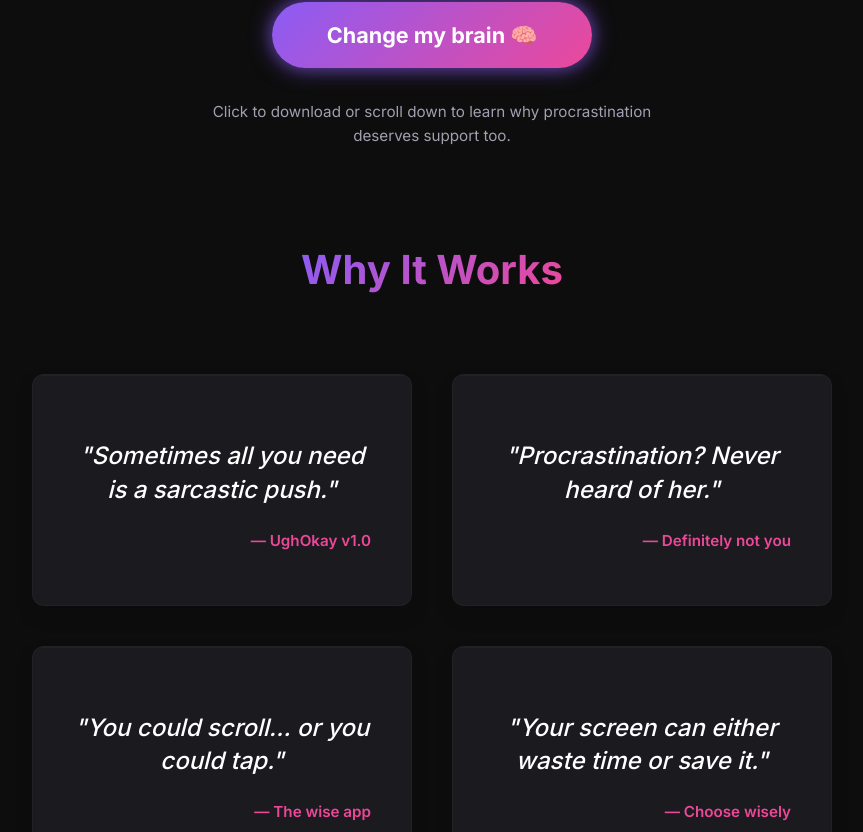
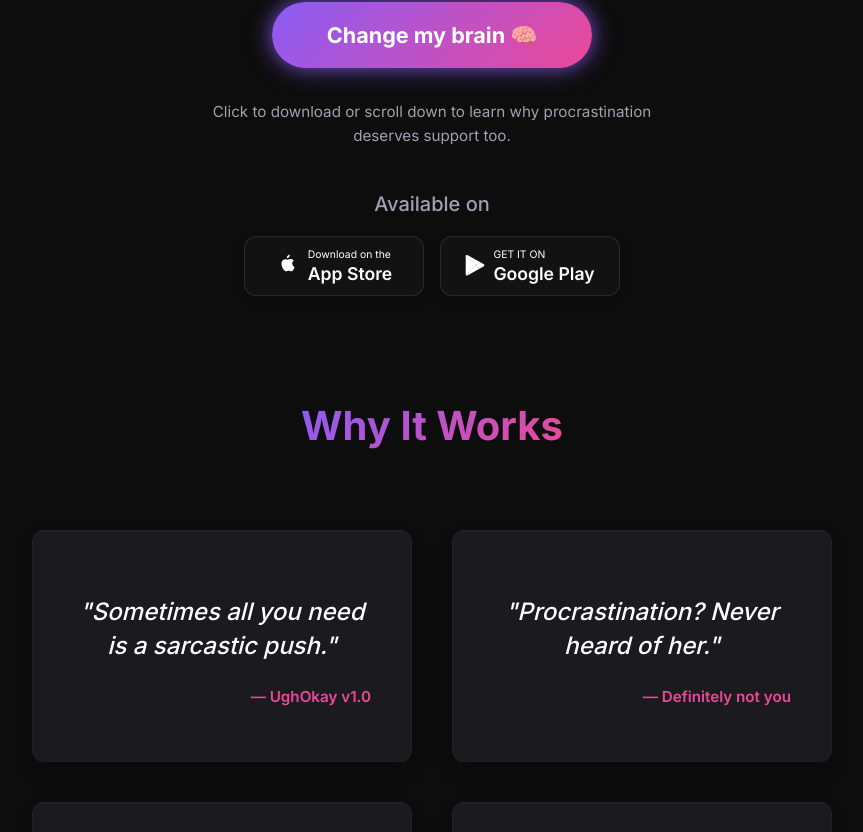
Before and after one commit to MaxBasev/ugh-okay-landing, a Next.js app: page / in a window 1280 px wide. Shown: the part 788-1620 px from the top of the page, without its empty margins (208-1071 px from the left). Built offline with nearby package versions, Linux system fonts and the light colour scheme.

Commit message:
add button download

```diff
--- a/src/app/page.tsx
+++ b/src/app/page.tsx
@@ -1,4 +1,5 @@
 import Hero from '@/components/Hero';
+import DownloadButtons from '@/components/DownloadButtons';
 import WhyItWorks from '@/components/WhyItWorks';
 import Screenshots from '@/components/Screenshots';
 import FunQuotes from '@/components/FunQuotes';
@@ -9,6 +10,7 @@ export default function Home() {
 	return (
 		<main>
 			<Hero />
+			<DownloadButtons />
 			<WhyItWorks />
 			<Screenshots />
 			<FunQuotes />
--- /dev/null
+++ b/src/components/DownloadButtons.tsx
@@ -0,0 +1,131 @@
+"use client";
+
+import { useState, useEffect } from 'react';
+import Link from 'next/link';
+
+export default function DownloadButtons() {
+	const [isLoaded, setIsLoaded] = useState(false);
+
+	useEffect(() => {
+		setIsLoaded(true);
+	}, []);
+
+	return (
+		<section style={{
+			padding: '0.5rem 1.5rem 2.5rem',
+			textAlign: 'center',
+			position: 'relative',
+			overflow: 'hidden',
+			background: 'var(--bg)',
+			marginTop: '-1rem'
+		}}>
+			<div className={`${isLoaded ? 'animate-in' : ''}`} style={{
+				maxWidth: '600px',
+				margin: '0 auto',
+				position: 'relative',
+				zIndex: 1,
+				opacity: isLoaded ? 1 : 0,
+				transform: isLoaded ? 'translateY(0)' : 'translateY(20px)',
+				transition: 'opacity 0.8s ease, transform 0.8s ease',
+			}}>
+				<h3 style={{
+					fontSize: '1.25rem',
+					fontWeight: '500',
+					marginBottom: '1.25rem',
+					color: 'var(--muted)',
+				}}>
+					Available on
+				</h3>
+
+				<div style={{
+					display: 'flex',
+					justifyContent: 'center',
+					gap: '1rem',
+					flexWrap: 'wrap',
+				}}>
+					{/* App Store Button */}
+					<Link
+						href="#"
+						className="btn-hover"
+						style={{
+							display: 'flex',
+							alignItems: 'center',
+							justifyContent: 'center',
+							gap: '0.5rem',
+							backgroundColor: '#121212',
+							color: '#FFFFFF',
+							padding: '0.75rem 1.25rem',
+							borderRadius: '12px',
+							textDecoration: 'none',
+							border: '1px solid rgba(255, 255, 255, 0.1)',
+							boxShadow: '0 4px 10px rgba(0, 0, 0, 0.2)',
+							transition: 'all 0.2s ease',
+							minWidth: '180px',
+						}}
+						onMouseEnter={(e) => {
+							e.currentTarget.style.transform = 'translateY(-3px)';
+							e.currentTarget.style.boxShadow = '0 10px 15px rgba(0, 0, 0, 0.2)';
+						}}
+						onMouseLeave={(e) => {
+							e.currentTarget.style.transform = 'translateY(0)';
+							e.currentTarget.style.boxShadow = '0 4px 10px rgba(0, 0, 0, 0.2)';
+						}}
+					>
+						<div style={{ fontSize: '1.75rem' }}>
+							<svg width="24" height="24" fill="currentColor" viewBox="0 0 24 24">
+								<path d="M16.02 11.583c-.015-1.947 1.603-2.891 1.677-2.937-0.917-1.333-2.339-1.515-2.839-1.531-1.198-0.125-2.359 0.708-2.969 0.708-0.615 0-1.552-0.693-2.557-0.672-1.297 0.021-2.505 0.761-3.172 1.922-1.375 2.38-0.349 5.891 0.974 7.817 0.661 0.943 1.438 1.995 2.458 1.958 0.995-0.041 1.365-0.635 2.568-0.635 1.193 0 1.542 0.635 2.583 0.609 1.068-0.016 1.745-0.953 2.391-1.906 0.766-1.089 1.073-2.156 1.088-2.214-0.026-0.011-2.078-0.792-2.099-3.151-0.016-1.563 1.276-2.328 1.333-2.359-0.734-1.068-1.865-1.182-2.266-1.208-1.167-0.078-2.172 0.675-2.734 0.675s-1.479-0.656-2.432-0.635c-1.256 0.021-2.422 0.734-3.068 1.859-1.323 2.297-0.339 5.698 0.938 7.568 0.635 0.917 1.391 1.943 2.375 1.906 0.953-0.037 1.318-0.615 2.479-0.615s1.479 0.615 2.479 0.594c1.026-0.016 1.682-0.927 2.297-1.854 0.74-1.052 1.036-2.089 1.052-2.141-0.021-0.0-2.005-0.766-2.026-3.031z" />
+								<path d="M13.083 5.063c0.516-0.635 0.871-1.505 0.776-2.385-0.75 0.031-1.682 0.51-2.219 1.135-0.479 0.563-0.912 1.479-0.802 2.344 0.844 0.063 1.713-0.422 2.245-1.094z" />
+							</svg>
+						</div>
+						<div style={{ textAlign: 'left' }}>
+							<div style={{ fontSize: '0.65rem', lineHeight: '1', marginBottom: '0.25rem' }}>Download on the</div>
+							<div style={{ fontSize: '1.1rem', fontWeight: '600', lineHeight: '1' }}>App Store</div>
+						</div>
+					</Link>
+
+					{/* Google Play Button */}
+					<Link
+						href="#"
+						className="btn-hover"
+						style={{
+							display: 'flex',
+							alignItems: 'center',
+							justifyContent: 'center',
+							gap: '0.5rem',
+							backgroundColor: '#121212',
+							color: '#FFFFFF',
+							padding: '0.75rem 1.25rem',
+							borderRadius: '12px',
+							textDecoration: 'none',
+							border: '1px solid rgba(255, 255, 255, 0.1)',
+							boxShadow: '0 4px 10px rgba(0, 0, 0, 0.2)',
+							transition: 'all 0.2s ease',
+							minWidth: '180px',
+						}}
+						onMouseEnter={(e) => {
+							e.currentTarget.style.transform = 'translateY(-3px)';
+							e.currentTarget.style.boxShadow = '0 10px 15px rgba(0, 0, 0, 0.2)';
+						}}
+						onMouseLeave={(e) => {
+							e.currentTarget.style.transform = 'translateY(0)';
+							e.currentTarget.style.boxShadow = '0 4px 10px rgba(0, 0, 0, 0.2)';
+						}}
+					>
+						<div style={{ fontSize: '1.75rem' }}>
+							<svg width="20" height="22" viewBox="0 0 20 22" fill="currentColor">
+								<path d="M1.05469 0.708984C0.825521 0.979167 0.711132 1.36545 0.711132 1.86784V20.1322C0.711132 20.6346 0.825521 21.0208 1.05469 21.291L1.11979 21.3538L11.0339 11.4397V11.3571V11H11.0287L1.11979 1.08594L1.05469 0.708984Z" />
+								<path d="M14.4208 14.8425L11.0339 11.4555V11V10.9873L14.4208 7.60034L14.5001 7.63997L18.5222 9.92187C19.6979 10.5994 19.6979 11.7006 18.5222 12.3833L14.5001 14.6651L14.4208 14.8425Z" />
+								<path d="M14.4949 14.6651L11.0339 11.2041L1.05469 21.1833C1.42839 21.5955 2.0502 21.6378 2.76302 21.2256L14.4949 14.6651Z" />
+								<path d="M14.4949 7.74288L2.76302 1.18229C2.0502 0.765462 1.42839 0.812826 1.05469 1.22498L11.0339 11.2041L14.4949 7.74288Z" />
+							</svg>
+						</div>
+						<div style={{ textAlign: 'left' }}>
+							<div style={{ fontSize: '0.65rem', lineHeight: '1', marginBottom: '0.25rem' }}>GET IT ON</div>
+							<div style={{ fontSize: '1.1rem', fontWeight: '600', lineHeight: '1' }}>Google Play</div>
+						</div>
+					</Link>
+				</div>
+			</div>
+		</section>
+	);
+}
```
